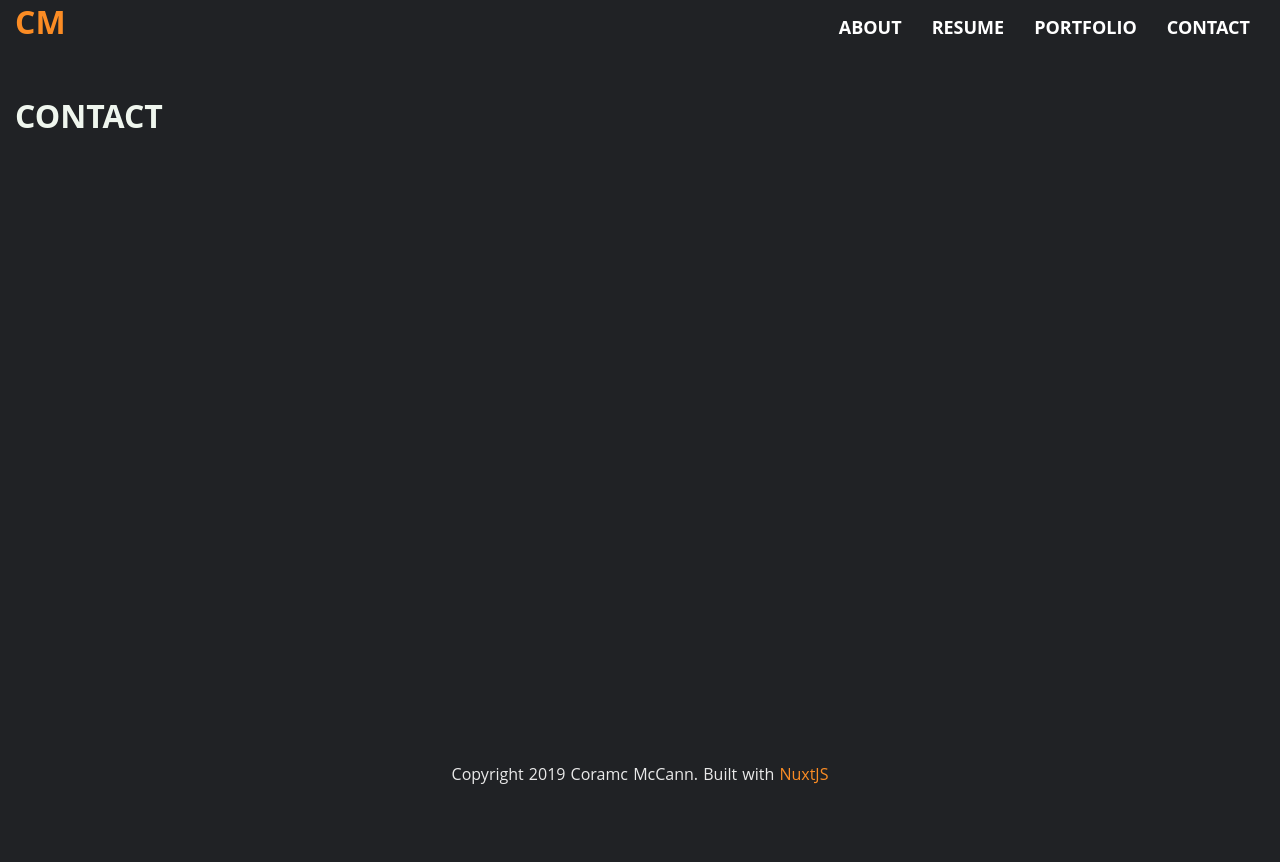
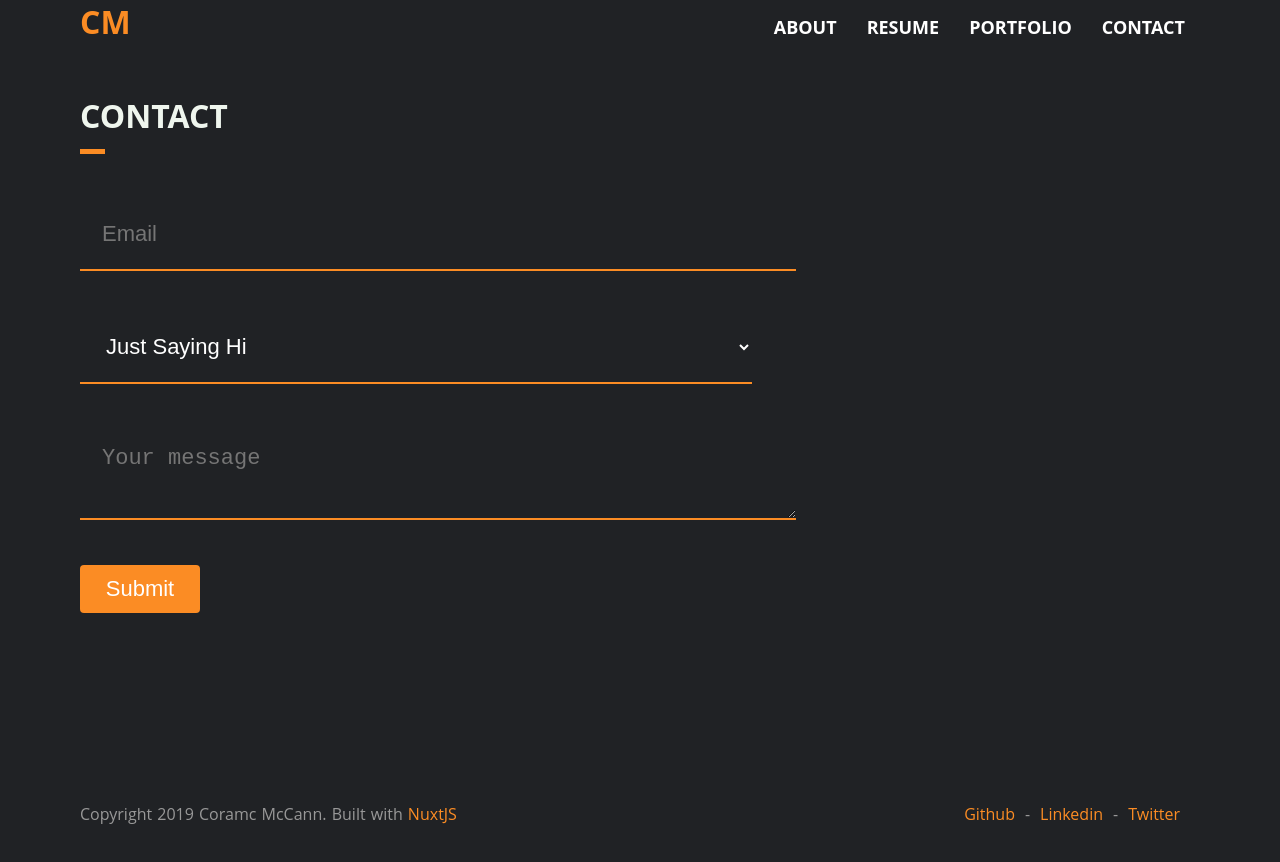
Before and after one commit to mccannsean421/nuxt-personal-website, a Nuxt app: page /contact in a window 1280 px wide. Shown: the top 862 px of the page. Before the commit the page ends 814 px from the top, so only its background shows below. Built offline with nearby package versions, Linux system fonts and the light colour scheme.

Commit message:
Stream 5

```diff
--- /dev/null
+++ b/components/contact-form.vue
@@ -0,0 +1,81 @@
+<template>
+    <div>
+        <form name="contact" method="POST">
+            <div class="form-group">
+                <input type="text" name="email" placeholder="Email" />
+            </div>
+
+            <div class="form-group">
+                <select name="subject">
+                    <option>Just Saying Hi</option>
+                    <option>Consultation</option>
+                    <option>Problem with the site</option>
+                    <option>Criticism</option>
+                </select>
+            </div>
+
+            <div class="form-group">
+                <textarea placeholder="Your message">
+
+                </textarea>
+            </div>
+
+            <div class="form-group">
+                <input class="btn btn--select" type="submit" name="submit" />
+            </div>
+
+        </form>
+    </div>
+</template>
+
+<script>
+    export default {
+        name: 'ContactForm'
+    }
+</script>
+
+<style scoped>
+  input,
+  select,
+  textarea {
+    background: transparent;
+    border: none;
+    border-bottom: 2px solid var(--primary-color);
+    padding: 1em;
+    font-size: 22px;
+    color: #fff;
+    outline: none;
+    width: 60%;
+  }
+
+  select > option {
+      color: #202225;
+  }
+
+  .form-group {
+      margin: 40px 0px;
+  }
+
+  .btn {
+      border-radius: 4px;
+      background-color: var(--primary-color);
+      width: 120px;
+      padding: .5em 1em;
+      cursor: pointer;
+      border: none;
+  }
+
+  .btn:hover {
+      background-color: #ca670b;
+  }
+
+  /* Desktop rules */
+  @media screen and ( max-width: 767px ) {
+        input,
+        select,
+        textarea {
+            width: 90%;
+        }
+  }
+
+</style>
--- a/components/footer.vue
+++ b/components/footer.vue
@@ -1,9 +1,18 @@
 <template>
-    <footer>
+    <footer class="inner">
         <p>
             Copyright 2019 Coramc McCann. Built with
             <a href="https://nuxtjs.org/" rel="nofollow" target="_blank">NuxtJS</a>
         </p>
+
+        <div class="social-links">
+            <ul>
+                <li><a href="https://github.com/mccannsean421" target="_blank" rel="nofollow">Github</a></li>
+                <li><a href="https://ie.linkedin.com/in/cormac-mccann-70052283" target="_blank" rel="nofollow">Linkedin</a></li>
+                <li><a href="https://twitter.com/FluffykinsJS" target="_blank" rel="nofollow">Twitter</a></li>
+            </ul>
+
+        </div>
     </footer>
 </template>
 
@@ -15,14 +24,42 @@
 
 <style scoped>
     footer {
+        color: #989898;
+        height: 80px;
+        align-items: center;
         text-align: center;
-        color: #e9e9e9;
-        height: 80px;
-        display: grid;
-        align-items: center;
+        padding: 40px 0px;
     }
 
     a {
         color: var(--primary-color);
     }
+
+    .social-links > ul > li {
+        display: inline-block;
+    }
+
+    .social-links > ul > li:after {
+        content: '-';
+        padding: 0px 10px;
+    }
+
+
+
+    .social-links > ul > li:last-child:after {
+        content: '';
+    }
+
+    /* Mobile Styles */
+    @media screen and (min-width: 767px) {
+        footer {
+            grid-template: 'disclaimer social-links' auto / 1fr 1fr;
+            display: grid;
+            text-align: left;
+        }
+        .social-links {
+            display: grid;
+            justify-items: end;
+        }
+    }
 </style>
--- a/components/navigation.vue
+++ b/components/navigation.vue
@@ -1,5 +1,8 @@
 <template>
-    <header class="global-navigation inner">
+    <header
+        class="global-navigation inner"
+        :class="{ 'global-navigation--scrolled': scrolling }"
+    >
         <!-- Home Link -->
         <div class="home-logo">
             <nuxt-link to="/">
@@ -9,7 +12,13 @@
 
         <!-- Hamburger -->
         <div class="hamburger">
-            <button @click="toggleNav">menu</button>
+            <button
+                @click="toggleNav"
+                :class="{ 'menu-open': navToggled }"
+            >
+                <img class="icon icon--hamburger" src="/hamburger.svg" alt="hamburger" />
+                <img class="icon icon--close" src="/close.svg" alt="hamburger" />
+            </button>
         </div>
 
         <!-- Menu -->
@@ -21,6 +30,7 @@
                 <li v-for="(item, index) in navItems" :key="index" >
                     <nuxt-link :to="item.path">
                         {{ item.text }}
+                        <div class="nav-underline"></div>
                     </nuxt-link>
                 </li>
             </ul>
@@ -40,6 +50,22 @@
                     {path:'/contact', text: 'Contact'},
                 ],
                 navToggled: false,
+                scrolling: false,
+            }
+        },
+        created: function() {
+            var self = this;
+
+            if(process.client) {
+                window.onscroll = function() {
+
+                    if((window.pageYOffset || document.documentElement.scrollTop) > 60) {
+                        console.log('!!!!!!!!');
+                        self.scrolling = true;
+                    } else {
+                        self.scrolling = false;
+                    }
+                }
             }
         },
         methods: {
@@ -57,6 +83,8 @@
         grid-template-columns: 1fr 1fr;
     }
 
+
+
     .home-logo {
         display: grid;
         grid-template-columns: auto auto;
@@ -71,6 +99,28 @@
     .hamburger {
         display: grid;
         justify-content: end;
+    }
+
+    .hamburger > button {
+        background-color: transparent;
+        border: none;
+    }
+
+    .hamburger > button > .icon {
+        height: 40px;
+        width: 40px;
+    }
+
+    .icon--close {
+        display: none;
+    }
+
+    .menu-open > .icon--hamburger {
+        display: none;
+    }
+
+    .menu-open > .icon--close {
+        display: block;
     }
 
     @media screen and (min-width: 767px) {
@@ -97,17 +147,44 @@
         text-transform: uppercase;
     }
 
-    .global-navigation__menu > ul > li > a.active-path {
-        color: var(--primary-color);
+    .nav-underline {
+        width: 0px;
+        height: 5px;
+        background-color: var(--primary-color);
+        position: absolute;
+        margin: 0 auto;
+        transition: width .2s cubic-bezier(0.51, -0.38, 0.68, 1.86);
+        margin-top: 5px;
     }
 
+    a.active-path > .nav-underline {
+       width: 40px;
+    }
 
+    /* Mobile Styling */
     @media screen and (max-width: 766px) {
+        .global-navigation {
+            position: sticky;
+            top: 0;
+            background-color: var(--shark);
+        }
+
+        .nav-underline {
+            display: none;
+        }
+
+        .global-navigation--scrolled {
+            box-shadow: 0px 0px 15px #000;
+        }
+
         .global-navigation__menu {
             position: absolute;
             right: 100%;
             background-color: var(--primary-color);
-            top: 80px;
+            top: 60px;
+            border-radius: 4px;
+            overflow: hidden;
+            box-shadow: -5px 5px 10px #191919;
         }
 
         .global-navigation__menu > ul > li {
@@ -118,6 +195,10 @@
             right: 0%;
             margin: 0px 15px;
         }
+
+        .global-navigation__menu > ul > li > a.active-path {
+            color: var(--shark);
+        }
     }
 
 </style>
--- a/layouts/default.vue
+++ b/layouts/default.vue
@@ -60,6 +60,7 @@
 
 :root {
   --primary-color: mediumseagreen;
+  --shark: #202225;
 }
 
 html {
@@ -75,7 +76,7 @@ html {
 
 body {
   margin: 0px;
-  background-color: #202225;
+  background-color: var(--shark);
   color: #eff6ee;
   overflow-x: hidden;
 }
@@ -111,6 +112,14 @@ h2 {
   margin-bottom: 5px;
 }
 
+  input,
+  select,
+  textarea,
+  button {
+
+    outline: none;
+  }
+
 time {
   color: #717171;
   font-weight: bold;
@@ -121,7 +130,7 @@ a {
 }
 
 .inner {
-  max-width: 1300px;
+  max-width: 1120px;
   margin: 0px auto;
   padding: 0px 15px;
 }
--- a/pages/contact.vue
+++ b/pages/contact.vue
@@ -1,17 +1,26 @@
 <template>
   <section class="container">
-      <h1>Contact</h1>
+      <div class="heading">
+        <h1>Contact</h1>
+        <div class="underline"></div>
+      </div>
+
+      <ContactForm />
   </section>
 </template>
 
 <script>
 
+import ContactForm from './../components/contact-form.vue';
 
 export default {
-
+  components: {
+    ContactForm,
+  }
 }
 </script>
 
 <style>
 
+
 </style>
```
Also changed, not shown: static/close.svg (added), static/hamburger.svg (added).
